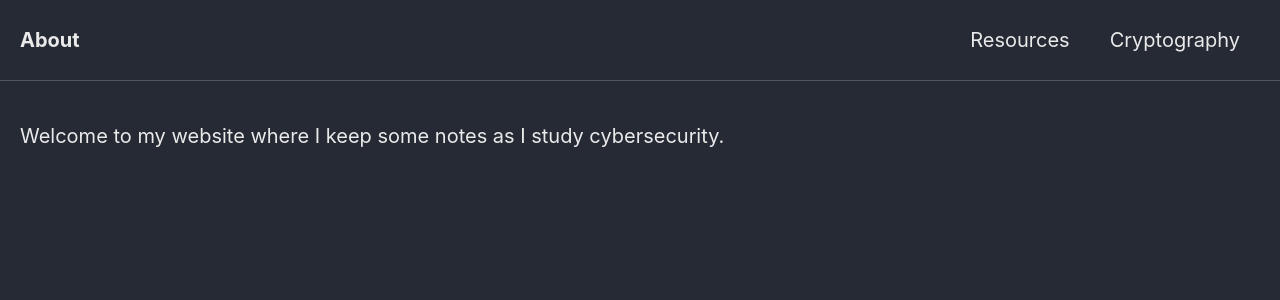
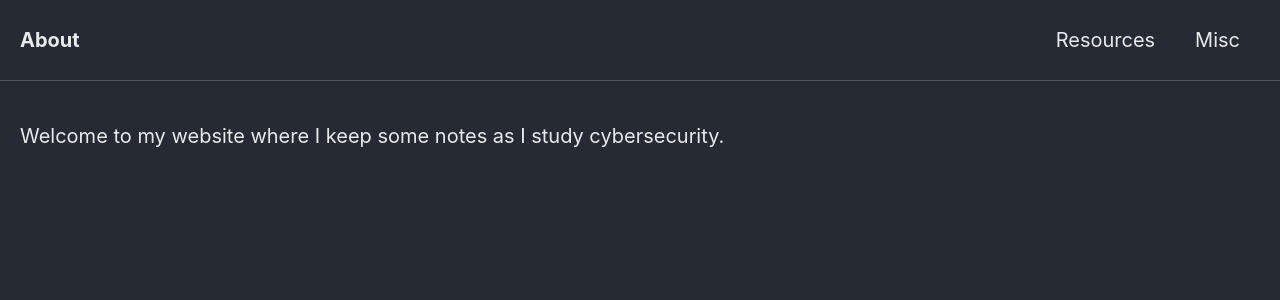
Before and after one commit to Connor-McCartney/Connor-McCartney.github.io, a Jekyll site: the page built from index.md, in a window 1280 px wide. Shown: the top 300 px of the page. Built offline with Jekyll 4.4.1, drawn with Linux system fonts in a browser that asks for light colours; cached includes are drawn as plain includes; our own code applies the rules of GitHub Pages for plain Markdown files.

Commit message:
Update navigation.yml

```diff
--- a/_data/navigation.yml
+++ b/_data/navigation.yml
@@ -1,5 +1,5 @@
 main:
   - title: "Resources"
     url: /resources/
-  - title: "Cryptography"
-    url: /cryptography/
+  - title: "Misc"
+    url: /misc/
```
